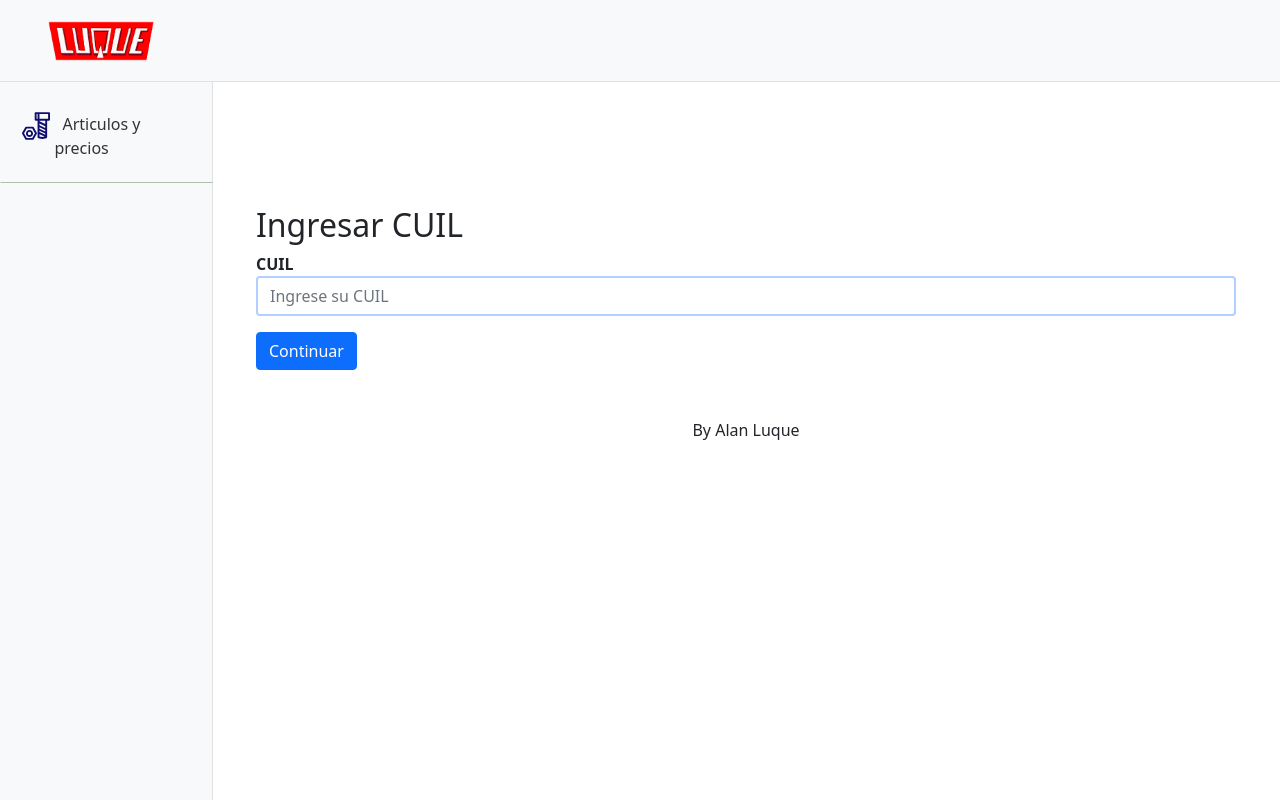
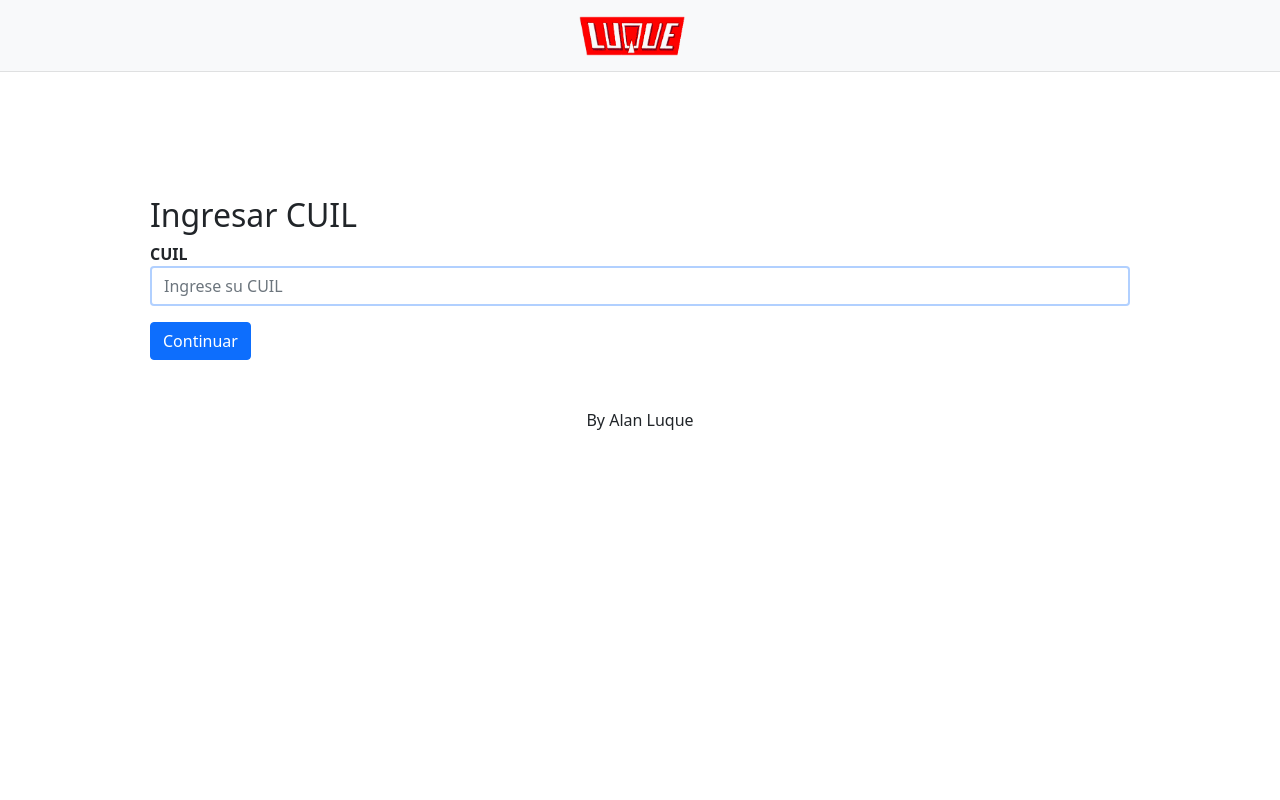
Before and after one commit to Stradivariuskein/precios-luque, a Django app: page /cuil/ in a window 1280 px wide. Run offline with Django 5.2, Linux system fonts and the light colour scheme; parts of the project's set-up code (start-up, migrations or seed data) failed here and were passed over; some libraries are stand-ins or nearby versions.

Commit message:
quite la barra lateral y centre el logo del navbar. quite la ruta /admin

```diff
--- a/apps/core/templates/core/base.html
+++ b/apps/core/templates/core/base.html
@@ -12,62 +12,19 @@
 </head>
 <body>
     <nav class="navbar navbar-light bg-light p-3">
-        <div class="d-flex col-12 col-md-3 col-lg-2 mb-2 mb-lg-0 flex-wrap flex-md-nowrap justify-content-between">
+        <div class="margin-auto">
             <a class="navbar-brand" href="/">
                 <!-- usar la forma de subir imagenes de dejango. esta manera esta mal-->
                 <img class="logo-luque" src="{% static 'img/logo-luque.png' %}" alt="Logo luque">
             </a>
-            <button class="navbar-toggler d-md-none collapsed mb-3" type="button" data-toggle="collapse" data-target="#sidebar" aria-controls="sidebar" aria-expanded="false" aria-label="Toggle navigation">
-                <span class="navbar-toggler-icon"></span>
-            </button>
+
         </div>
-        <div class="col-12 col-md-4 col-lg-2 search-imput">
-          {% block search_table %}
 
-          {% endblock search_table %}
-        </div>
     </nav>
     <div class="container-fluid">
         <div class="row">
-            <nav id="sidebar" class="col-md-3 col-lg-2 d-md-block bg-light sidebar collapse">
-                <div class="position-sticky">
-                    <ul class="nav flex-column">
-                        <li class="nav-item">
-                          <a class="nav-link" href="#">
-                            <div class="row">
-                            <div class="col-md-2 ml-0">
-                            <svg fill="#100e6d" version="1.1" id="Capa_1" xmlns="http://www.w3.org/2000/svg" xmlns:xlink="http://www.w3.org/1999/xlink"
-                                width="28px" height="28px" viewBox="0 0 62.381 62.38"
-                                xml:space="preserve">
-                                <g>
-                                    <g>
-                                        <path d="M60.265,0.289H30.401c-1.17,0-2.119,0.949-2.119,2.12v14.738c0,1.17,0.949,2.119,2.119,2.119h4.281v37.053
-                                            c0,1.023,0.729,1.901,1.738,2.086l8.53,1.553c0.125,0.021,0.253,0.031,0.38,0.031s0.256-0.012,0.381-0.031l8.53-1.553
-                                            c1.011-0.185,1.741-1.062,1.741-2.086V19.266h4.278c1.17,0,2.119-0.949,2.119-2.119V2.408C62.386,1.237,61.437,0.289,60.265,0.289
-                                            z M34.683,15.026h-2.161V4.528h2.161V15.026z M45.336,55.715l-6.414-1.166v-5.208l11.641,5.424L45.336,55.715z M51.747,50.64
-                                            l-12.825-5.975v-2.77l12.825,5.977V50.64z M51.747,43.195l-12.825-5.978v-3.146l12.825,5.979V43.195z M51.747,35.376L38.922,29.4
-                                            v-3.887l12.825,5.977V35.376z M51.747,26.813l-12.825-5.976v-1.571h12.825V26.813z M58.147,15.026L58.147,15.026h-4.281H38.922
-                                            V4.528h19.227L58.147,15.026L58.147,15.026z"/>
-                                        <path d="M25.818,33.667c-0.38-0.655-1.079-1.061-1.836-1.061H9.407c-0.758,0-1.457,0.402-1.836,1.061L0.284,46.291
-                                            c-0.379,0.656-0.379,1.465,0,2.12l7.287,12.622c0.379,0.656,1.078,1.06,1.836,1.06h14.576c0.757,0,1.457-0.403,1.835-1.06
-                                            l7.288-12.622c0.379-0.655,0.379-1.464,0-2.12L25.818,33.667z M22.759,57.853H10.631L4.567,47.351l6.063-10.504h12.128
-                                            l6.065,10.504L22.759,57.853z"/>
-                                        <path d="M16.694,39.845c-4.347,0-7.883,3.536-7.883,7.885c0,4.35,3.536,7.883,7.883,7.883c4.348,0,7.885-3.533,7.885-7.883
-                                            C24.579,43.381,21.042,39.845,16.694,39.845z M16.694,51.374c-2.01,0-3.645-1.636-3.645-3.646c0-2.012,1.635-3.646,3.645-3.646
-                                            c2.01,0,3.645,1.636,3.645,3.646C20.339,49.738,18.704,51.374,16.694,51.374z"/>
-                                    </g>
-                                </g>
-                            </svg>
-                        </div>
-                            <div class="col-md-10">
-                            <span class="ml-2">Articulos y precios</span>
-                        </div>
-                    </div>
-                          </a>
-                      </ul>
-                </div>
-            </nav>
-            <main class="col-md-9 ml-sm-auto col-lg-10 px-md-4 py-4">
+
+            <main class="col-md-9 margin-auto col-lg-10 px-md-4 py-4">
 
 
                 {% block content %}
--- a/apps/core/urls.py
+++ b/apps/core/urls.py
@@ -1,7 +1,7 @@
 
 
 from django.urls import path
-from .views import ViewSearchArtic, ViewSetCuil, vincule_imgs, SiaacFileUploadView, create_tags, get_tarugos_yeso
+from .views import ViewSearchArtic, ViewSetCuil, vincule_imgs, SiaacFileUploadView, create_tags
 
 urlpatterns = [
 
@@ -10,7 +10,4 @@ urlpatterns = [
     path('tmpaddimg/', vincule_imgs, name='tmp-imgs'),
     path('siaacfileupload/', SiaacFileUploadView.as_view(), name='siaacfileupload'),
     path('tmptags/', create_tags, name='tmp-tags'),
-    path('gettarugos/', get_tarugos_yeso, name='get-taye'),
-
-
 ]
--- a/static/css/my_styles.css
+++ b/static/css/my_styles.css
@@ -141,7 +141,6 @@ td {
 
 .logo-luque {
   height: 40px;
-  padding-left: 2rem;
 }
 
 .sidebar {
```
